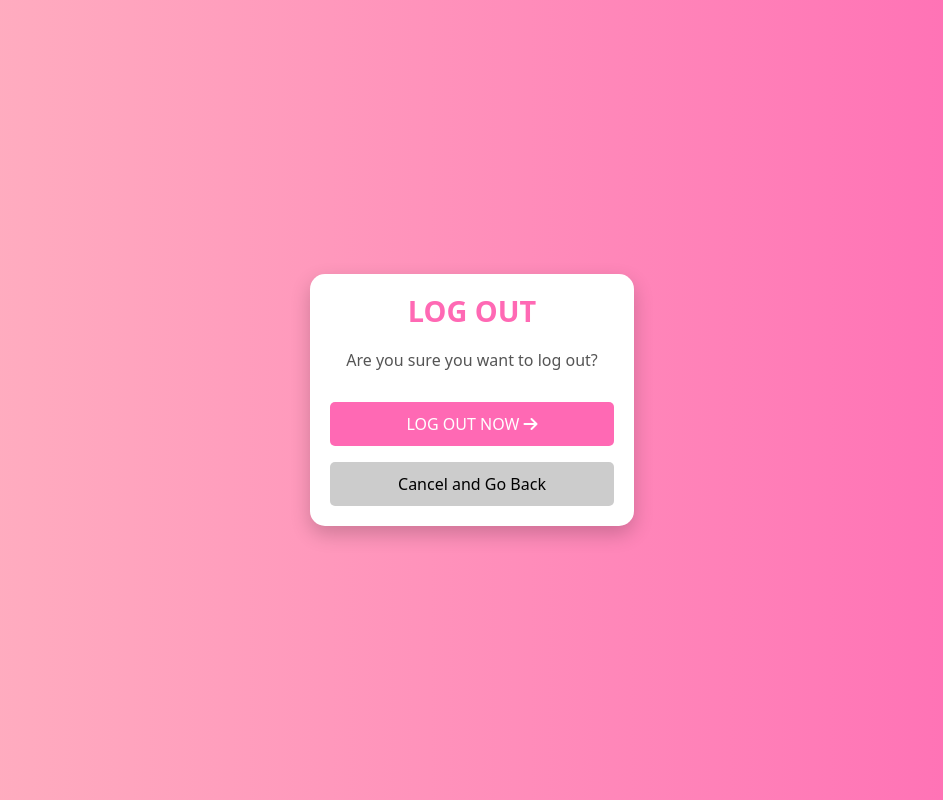
After one commit to muhammadwaseem093/wallet_system_v_01, a Django app: template templates/user/logout.html in a window 1280 px wide. The commit adds this page. Shown: the whole page, without its empty margins (168-1111 px from the left). Run offline with Django 5.2, Linux system fonts and the light colour scheme; the template is opened without the code that fills it, so the values that code supplies are empty; some libraries are stand-ins or nearby versions.

Commit message:
some canges in Ui

```diff
--- /dev/null
+++ b/static/css/users/logout.css
@@ -0,0 +1,68 @@
+body {
+    margin: 0;
+    padding: 0;
+    height: 100vh;
+    background: linear-gradient(to right, #ffb6c1, #ff69b4);
+    display: flex;
+    align-items: center;
+    justify-content: center;
+}
+
+.logout-container {
+    width: 100%;
+    max-width: 400px;
+    max-height: 400px;
+    padding: 20px;
+}
+
+.logout-card {
+    background: white;
+    border-radius: 15px;
+    padding: 20px;
+    width: 90%;
+    height: auto;
+    box-shadow: 0 8px 20px rgba(0, 0, 0, 0.2);
+    text-align: center;
+}
+
+.logout-card h2 {
+    color: #ff69b4;
+    font-size: 1.8rem;
+    font-weight: bold;
+    text-transform: uppercase;
+    margin-bottom: 20px;
+}
+
+.logout-card p {
+    color: #555;
+    font-size: 16px;
+    margin-bottom: 30px;
+}
+
+.logout-card button {
+    background: #ff69b4;
+    border: none;
+    color: white;
+    padding: 10px;
+    border-radius: 5px;
+    font-size: 16px;
+    cursor: pointer;
+}
+
+.logout-card button:hover {
+    background: #e75894;
+}
+
+.logout-card .btn-secondary {
+    background: #ccc;
+    border: none;
+    color: black;
+    padding: 10px;
+    border-radius: 5px;
+    font-size: 16px;
+    text-decoration: none;
+}
+
+.logout-card .btn-secondary:hover {
+    background: #bbb;
+}
--- a/templates/sidebar.html
+++ b/templates/sidebar.html
@@ -5,7 +5,7 @@
           <a href="#" class="nav-link text-white"><i class="fa fa-home me-2"></i> Home</a>
       </li>
       <li class="nav-item mb-3">
-          <a href="{% url 'wallet_dashboard' %}" class="nav-link text-white"><i class="fa fa-user me-2"></i> Wallet</a>
+          <a href="{% url 'wallet:dashboard' %}" class="nav-link text-white"><i class="fa fa-user me-2"></i> Wallet</a>
       </li>
       <li class="nav-item mb-3">
           <a href="#" class="nav-link text-white"><i class="fa fa-chart-line me-2"></i>Transactions</a>
@@ -16,7 +16,7 @@
 
       </li>
       <li class="nav-item">
-          <a href="#" class="nav-link text-white"><i class="fa fa-sign-out-alt me-2"></i> Logout</a>
+          <a href="users:logout" class="nav-link text-white"><i class="fa fa-sign-out-alt me-2"></i> Logout</a>
       </li>
   </ul>
 </div>
--- a/templates/user/login.html
+++ b/templates/user/login.html
@@ -39,7 +39,7 @@
                 </div>
             </div>
             <div class="text-center mt-4">
-                <p>Don't have an account? <a href="{% url 'register' %}">Register</a></p>
+                <p>Don't have an account? <a href="{% url 'users:register' %}">Register Now</a></p>
                 </div>
         </div>
     </div>
--- /dev/null
+++ b/templates/user/logout.html
@@ -0,0 +1,28 @@
+{% load static %}
+
+<!DOCTYPE html>
+<html lang="en">
+<head>
+    <meta charset="UTF-8">
+    <meta name="viewport" content="width=device-width, initial-scale=1.0">
+    <title>Logout</title>
+    <link rel="stylesheet" href="{% static 'css/users/logout.css' %}">
+    <link rel="stylesheet" href="https://cdnjs.cloudflare.com/ajax/libs/bootstrap/5.3.0/css/bootstrap.min.css">
+    <link rel="stylesheet" href="https://cdnjs.cloudflare.com/ajax/libs/font-awesome/6.0.0/css/all.min.css">
+</head>
+<body>
+    <div class="logout-container d-flex align-items-center justify-content-center">
+        <div class="logout-card">
+            <h2 class="text-center">LOG OUT</h2>
+            <p class="text-center">Are you sure you want to log out?</p>
+            <form method="POST">
+                {% csrf_token %}
+                <button type="submit" class="btn btn-primary w-100 mb-3">LOG OUT NOW <i class="fas fa-arrow-right"></i></button>
+            </form>
+            <div class="text-center">
+                <a href="{% url 'dashboard' %}" class="btn btn-secondary w-100">Cancel and Go Back</a>
+            </div>
+        </div>
+    </div>
+</body>
+</html>
--- a/users/urls.py
+++ b/users/urls.py
@@ -1,9 +1,12 @@
 from django.urls import path
 from . import views
+
+app_name = 'users'
 
 urlpatterns = [
 
     path('signup/', views.register, name='register'),
     path('login/', views.login, name='login'),
+    path('logout/', views.logout, name='logout'),
     path('dashboard/', views.dashboard, name='dashboard'),
 ]
--- a/wallet/urls.py
+++ b/wallet/urls.py
@@ -1,6 +1,8 @@
 from django.urls import path
 from . import views
 
+app_name ='wallet'
+
 urlpatterns = [
-    path('wallet-dashboard/', views.wallet_dashboard, name='wallet_dashboard'),
+    path('dashboard/', views.dashboard, name='dashboard'),
 ]
```
Also changed, not shown: templates/user/signup.html (+22 -2 lines), users/forms.py (+33 -8 lines), users/models.py (+13 -6 lines), users/views.py (+26 -19 lines), wallet/views.py (+3 -7 lines), users/migrations/0003_alter_user_options_alter_user_address_and_more.py (added).
